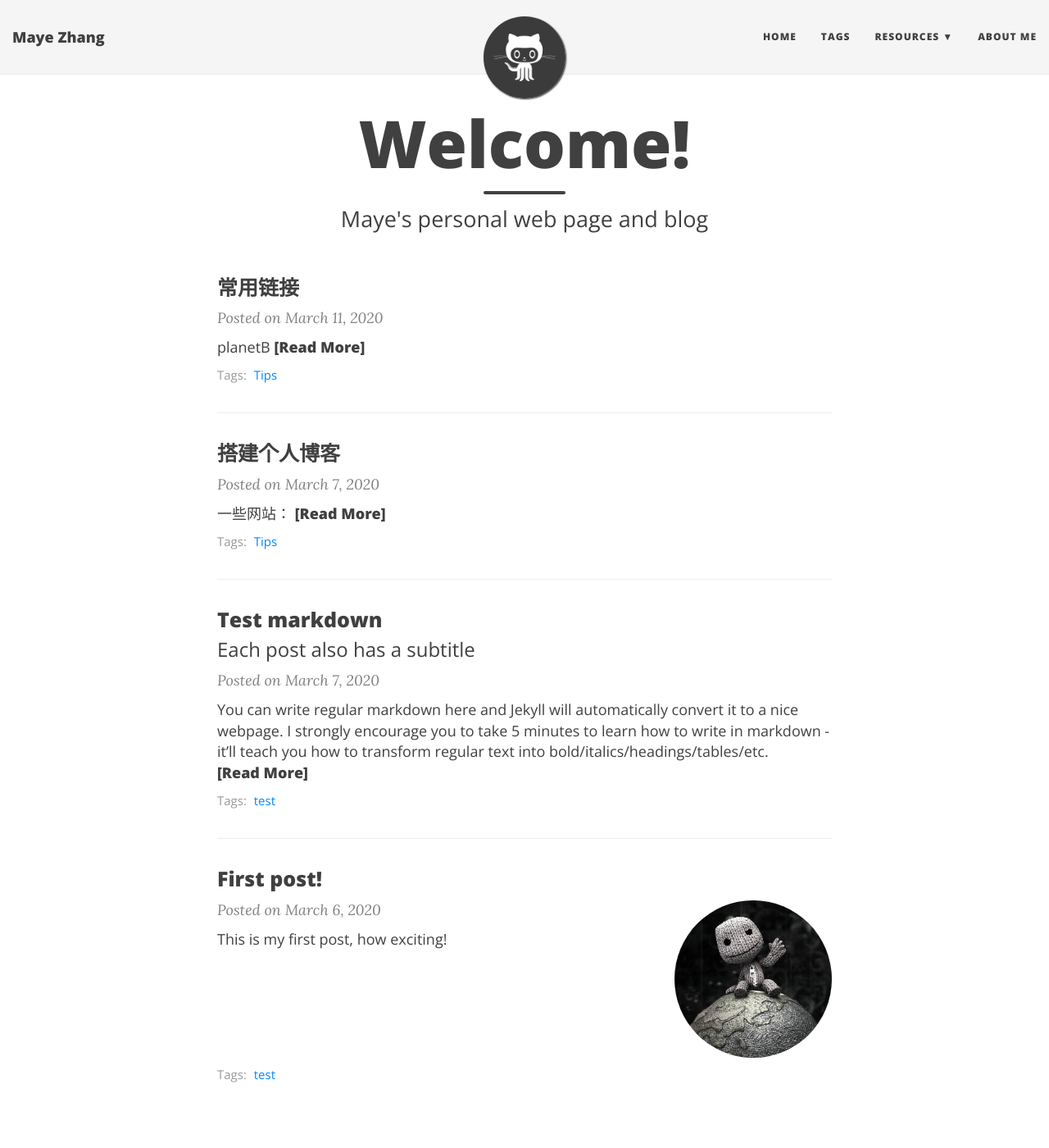
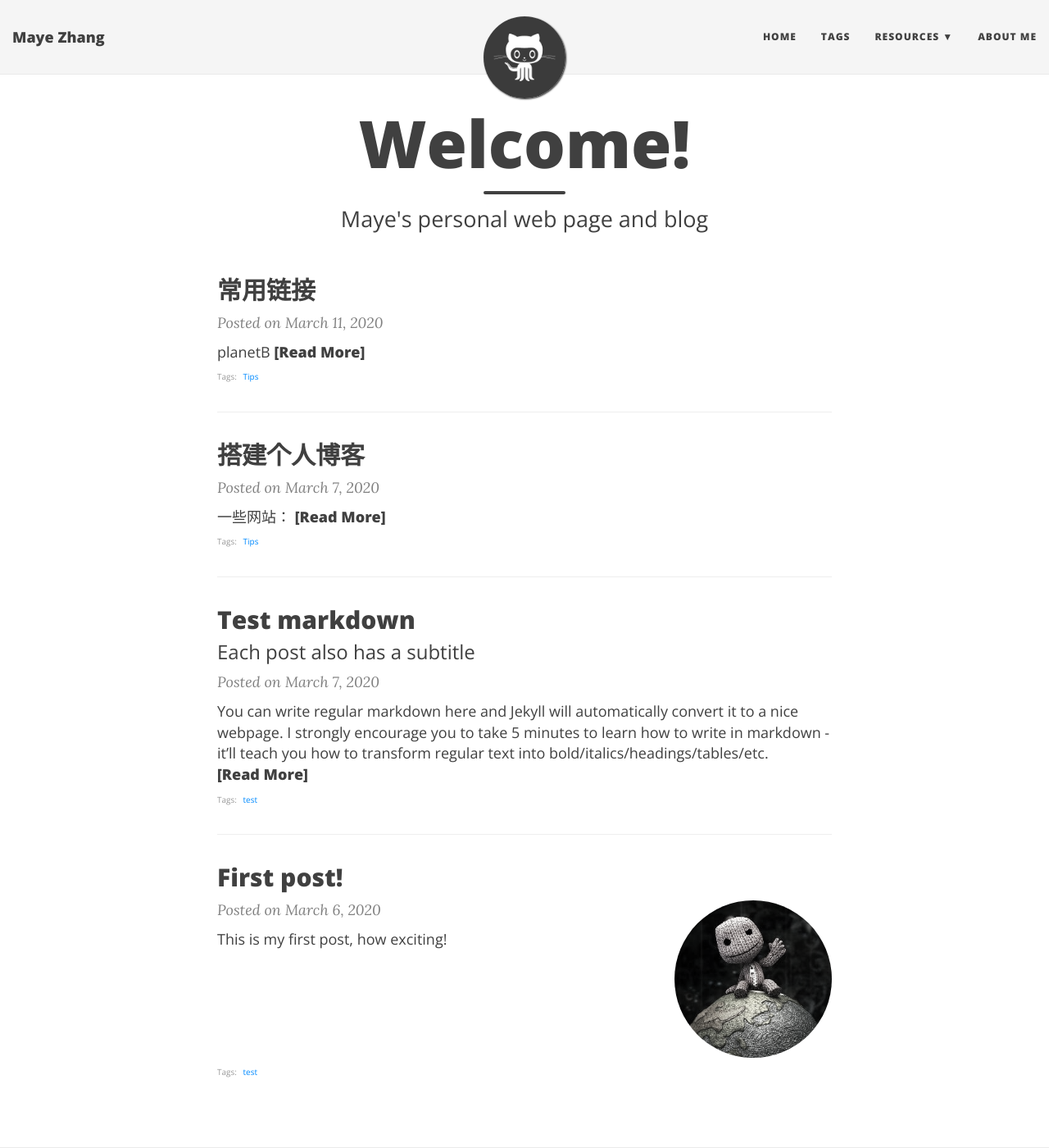
Before and after one commit to MayeZhang/MayeZhang.github.io, a Jekyll site: the page built from index.html, in a window 1280 px wide and 1400 px high. Shown: the whole window at 82% size. Built offline with Jekyll 4.4.1, drawn with Linux system fonts in a browser that asks for light colours; nearby versions of some CDN libraries; the list of posts is cut into pages by our own code.

Commit message:
Update main.css

```diff
--- a/css/main.css
+++ b/css/main.css
@@ -381,7 +381,7 @@ footer .theme-by {
 
 @media only screen and (min-width: 768px) {
   .post-preview .post-title {
-    font-size: 25px;
+    font-size: 30px;
   }
 }
 
@@ -390,7 +390,7 @@ footer .theme-by {
 .blog-tags {
   font-family: 'Open Sans', 'Helvetica Neue', Helvetica, Arial, sans-serif;
   color: #999;
-  font-size: 15px;
+  font-size: 10px;
   margin-bottom: 30px;
 }
 
```
